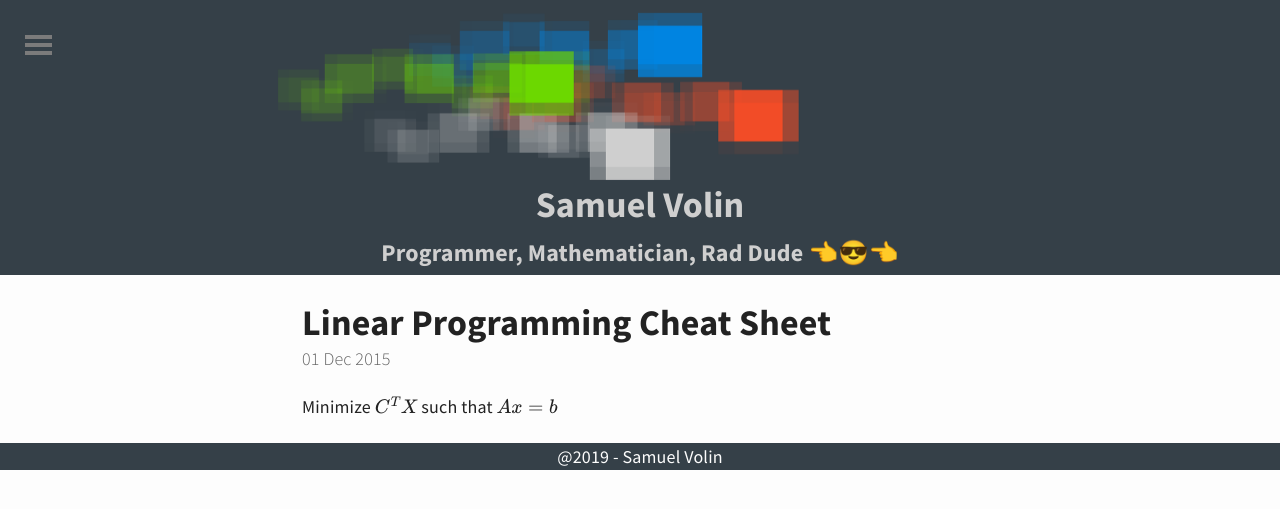
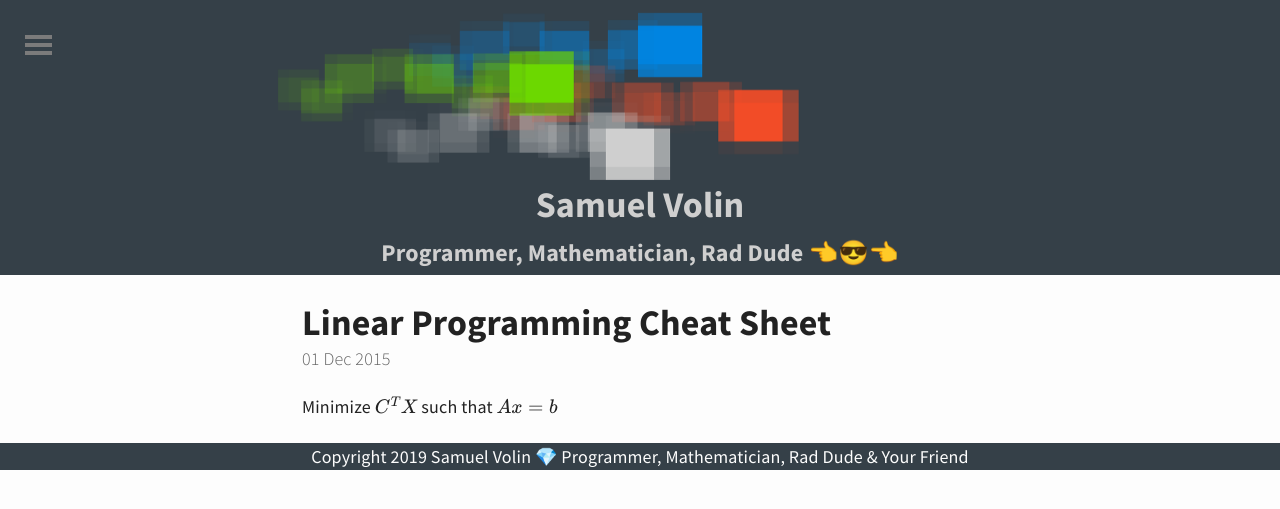
Before and after one commit to untra/untra.github.io, a Jekyll site: the page built from _posts/2015-12-01-Linear-Programming.md, in a window 1280 px wide. Shown: the top 509 px of the page. Built offline with Jekyll 4.4.1, drawn with Linux system fonts in a browser that asks for light colours; formulas are drawn with MathJax 3.

Commit message:
just movin some things around. ... whatcha wearin?

```diff
--- a/_config.yml
+++ b/_config.yml
@@ -57,10 +57,11 @@
 ga_domain: 'auto'
 
 navitems:
+  - [ "#️⃣Naivetable", "https://www.npmjs.com/package/@untra/naivetable"]
+  - [ "💬Jekyll Polyglot", "https://polyglot.untra.io/"]
   - [ "Sammich in Israel", "http://israelsammich.blogspot.com/"]
   - [ "Colorado CompSci", "https://cocompsci.blogspot.com/"]
-  - [ "Jekyll Polyglot", "https://polyglot.untra.io/"]
-  - [ "Naivetable", "https://www.npmjs.com/package/@untra/naivetable"]
+
 
 ## In case you ever wanted to find me?
 links:
--- a/_includes/footer.html
+++ b/_includes/footer.html
@@ -1 +1 @@
-<footer class="footer">@2019 - Samuel Volin</footer>
+<footer class="footer">Copyright 2019 Samuel Volin 💎 Programmer, Mathematician, Rad Dude & Your Friend</footer>
--- a/_includes/menu.html
+++ b/_includes/menu.html
@@ -11,17 +11,17 @@
 		{% endif %}
 		{% endfor %}
 
-		<!-- Nav items -->
-		{% for page in site.navitems %}
-		<small><a href="{{ page[1] }}">{{page[0]}}</a></small>
-		{% endfor %}
 
 		<!-- Nav links -->
 		{% include link.html %}
 
 	</div>
-
 	<!-- Nav footer -->
-	<span class="footer">Programmer, Mathematician, Rad Dude & Your Friend 💎</span>
+	<span class="footer">
+		<!-- Nav items -->
+		{% for page in site.navitems %}
+		<small><a href="{{ page[1] }}">{{page[0]}}</a></small>
+		{% endfor %}
+	</span>
 
 </nav>
```
